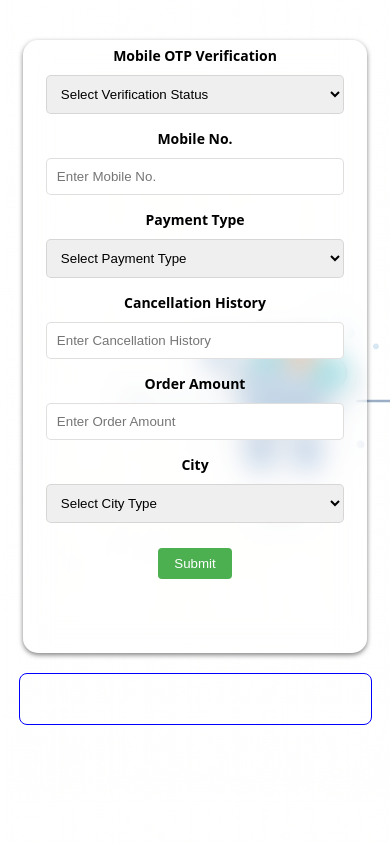
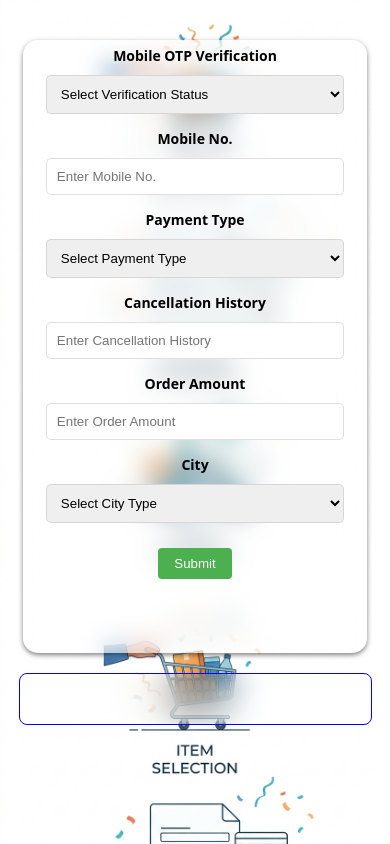
Before and after one commit to 87690ut/E-Commerce-rto-fraud-predictor, a Flask app: page / in a window 390 px wide. Run offline with Flask 3, Linux system fonts and the light colour scheme; parts of the project's set-up code (start-up, migrations or seed data) failed here and were passed over.

Commit message:
Minor Responsive UI Enhancment.

```diff
--- a/templates/index.html
+++ b/templates/index.html
@@ -116,13 +116,14 @@
                 width: 85%;
                 padding: 6px;
                 height: 75%;
-
+                backdrop-filter: blur(12px);
 
             }
 
-            body {
+            .page-body {
                 font-size: 14px;
                 background-image: url("{{url_for('static', filename='mobile_bg.png') }}");
+                background-size: contain;
             }
 
             .form-input {
@@ -136,10 +137,12 @@
 
             .result {
                 font-size: 16px;
+                font-weight: 600;
                 width: 90%;
                 padding: 0px;
                 margin-top: 20px;
                 border: 1px solid blue;
+                backdrop-filter: blur(17px);
             }
 
 
```
